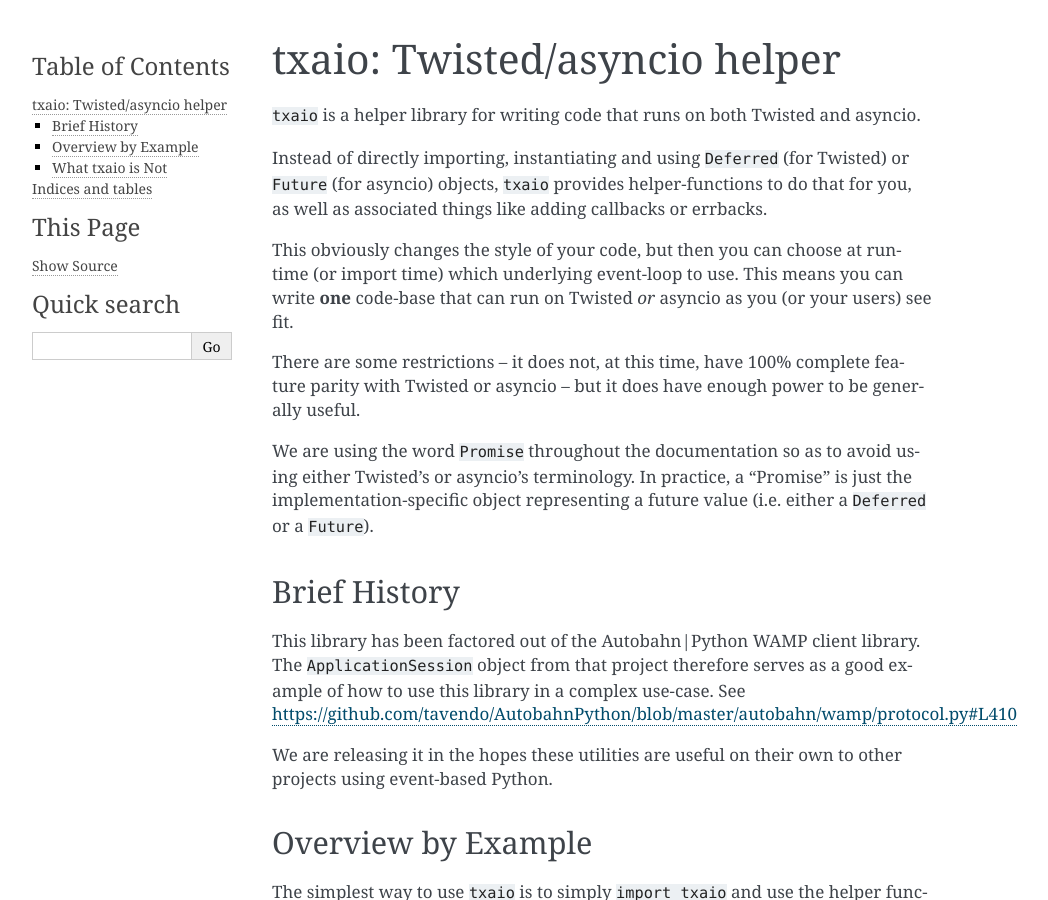
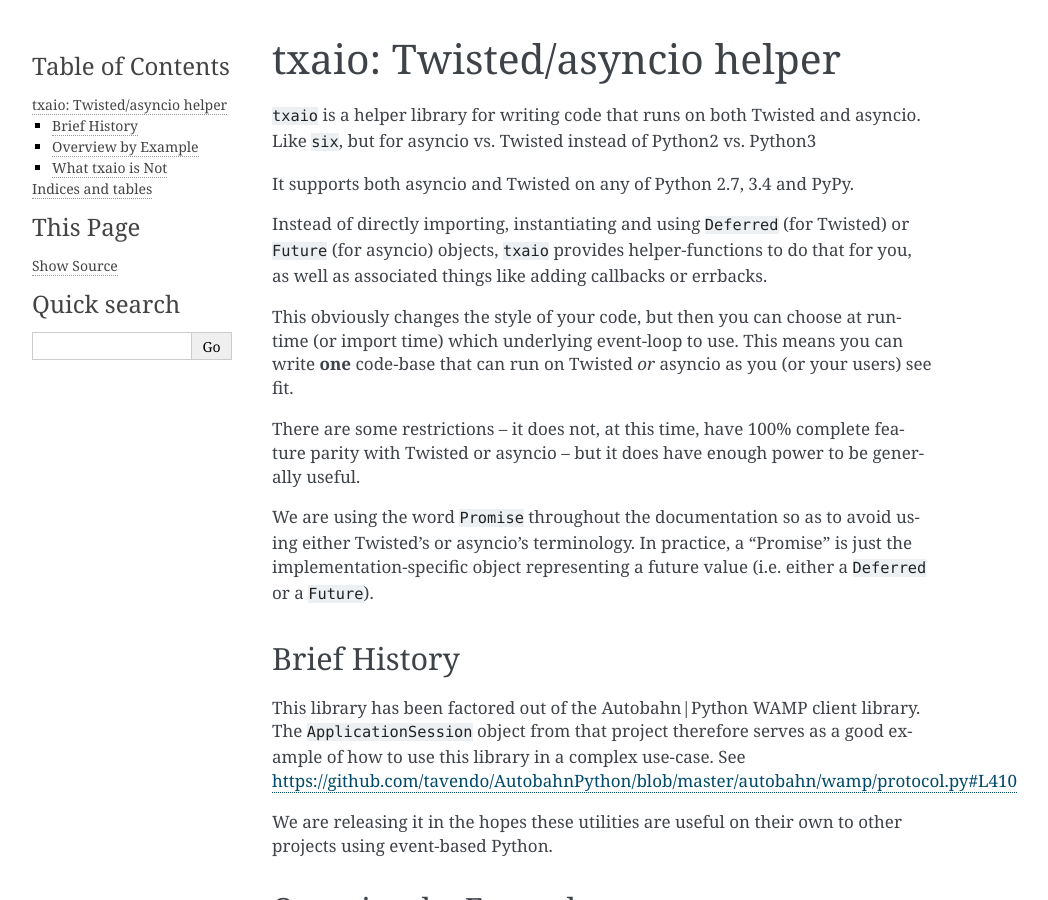
Before and after one commit to crossbario/txaio, a Sphinx documentation site: the page built from doc/index.rst, in a window 1280 px wide and 900 px high. Shown: the whole window, without its empty margins (148-1196 px from the left). Built offline with Sphinx 7.4.7, drawn with Linux system fonts in a browser that asks for light colours.

Commit message:
slightly better introduction, perhaps

```diff
--- a/doc/index.rst
+++ b/doc/index.rst
@@ -2,7 +2,11 @@
 =============================
 
 ``txaio`` is a helper library for writing code that runs on both
-Twisted and asyncio.
+Twisted and asyncio. Like ``six``, but for asyncio vs. Twisted instead
+of Python2 vs. Python3
+
+It supports both asyncio and Twisted on any of Python 2.7, 3.4 and
+PyPy.
 
 Instead of directly importing, instantiating and using ``Deferred``
 (for Twisted) or ``Future`` (for asyncio) objects, ``txaio`` provides
```
